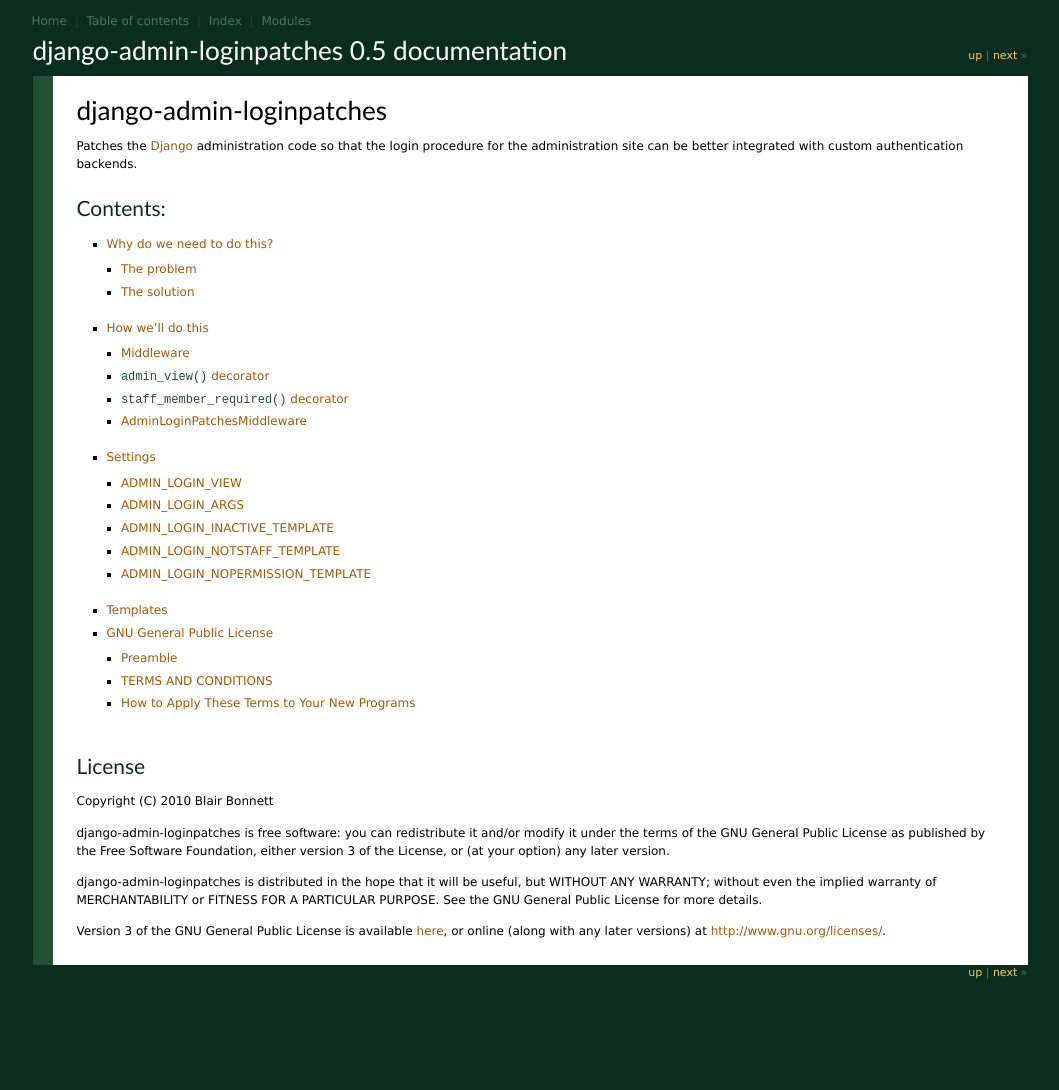
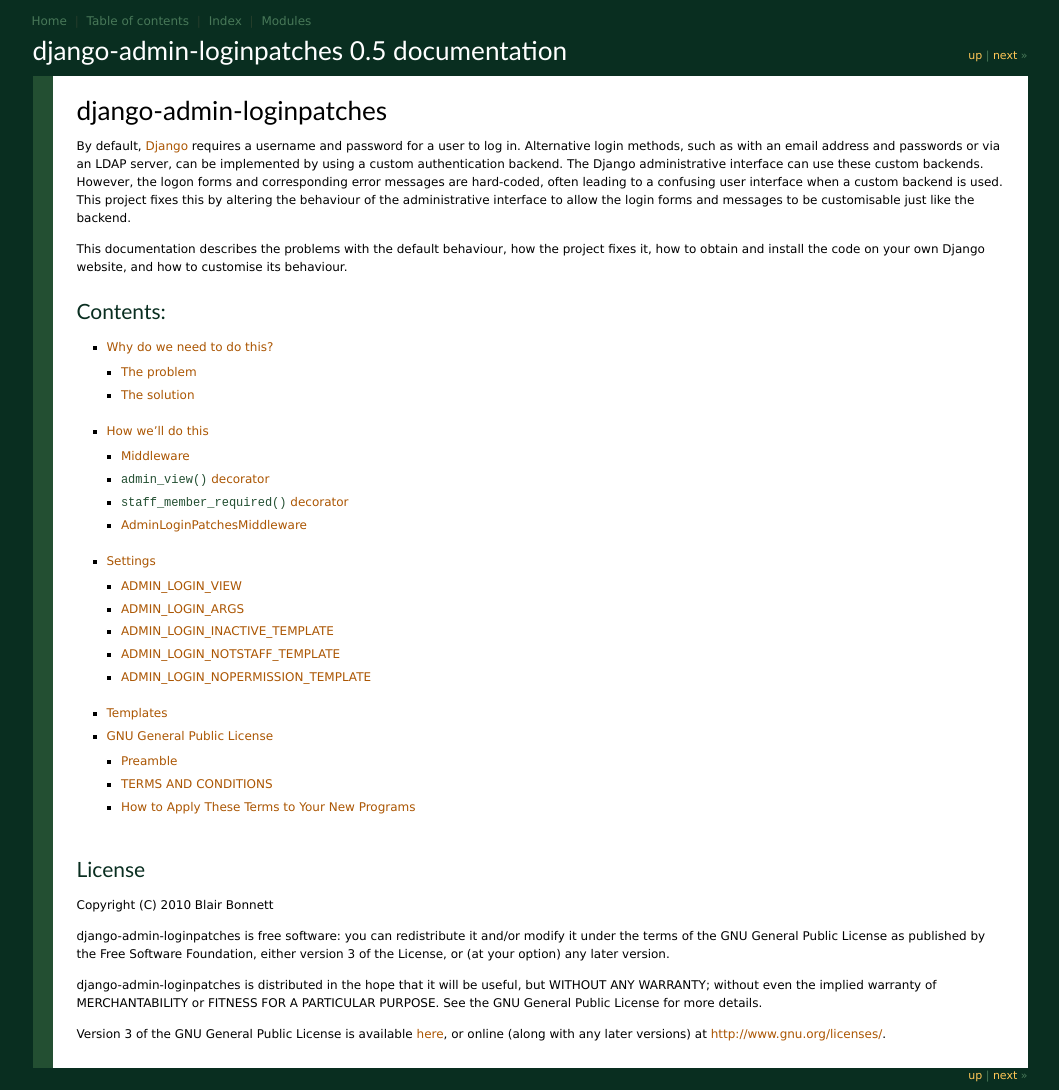
Before and after one commit to bcbnz/django-admin-loginpatches, a Sphinx documentation site: the page built from docs/index.rst, in a window 1280 px wide. Shown: the whole page, without its empty margins (110-1169 px from the left). Built offline with Sphinx 7.4.7, drawn with Linux system fonts in a browser that asks for light colours; before the commit the page ends 987 px from its top, so only the background shows below that.

Commit message:
Expand the introduction.

```diff
--- a/docs/index.rst
+++ b/docs/index.rst
@@ -2,9 +2,18 @@
 django-admin-loginpatches
 =========================
 
-Patches the `Django`_ administration code so that the login procedure for the
-administration site can be better integrated with custom authentication
-backends.
+By default, `Django`_ requires a username and password for a user to log in.
+Alternative login methods, such as with an email address and passwords or via
+an LDAP server, can be implemented by using a custom authentication backend.
+The Django administrative interface can use these custom backends. However,
+the logon forms and corresponding error messages are hard-coded, often leading
+to a confusing user interface when a custom backend is used. This project fixes
+this by altering the behaviour of the administrative interface to allow the
+login forms and messages to be customisable just like the backend.
+
+This documentation describes the problems with the default behaviour, how the
+project fixes it, how to obtain and install the code on your own Django
+website, and how to customise its behaviour.
 
 .. _`Django`: http://www.djangoproject.com
 
```
